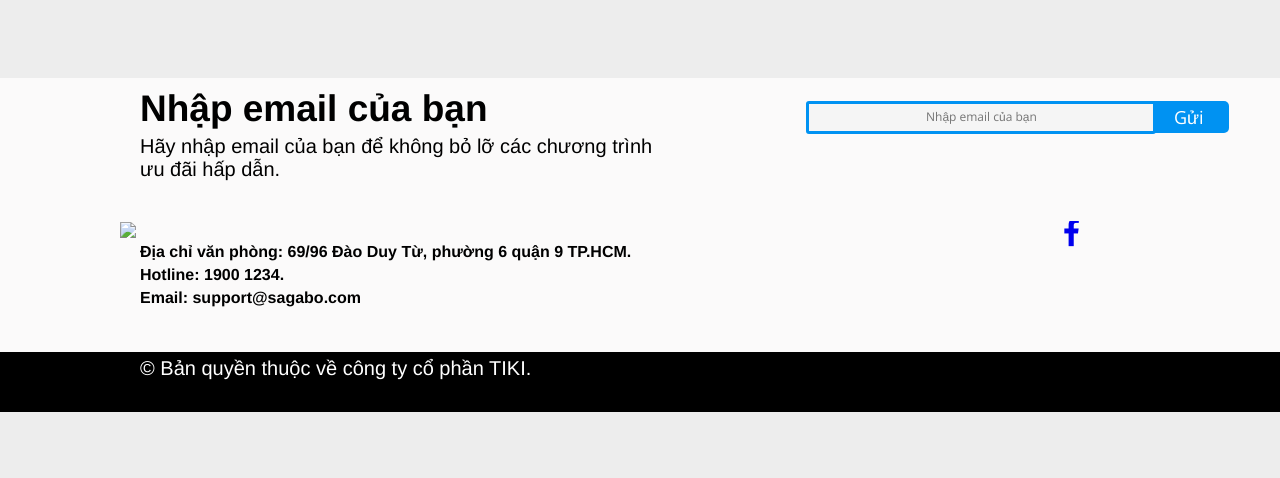
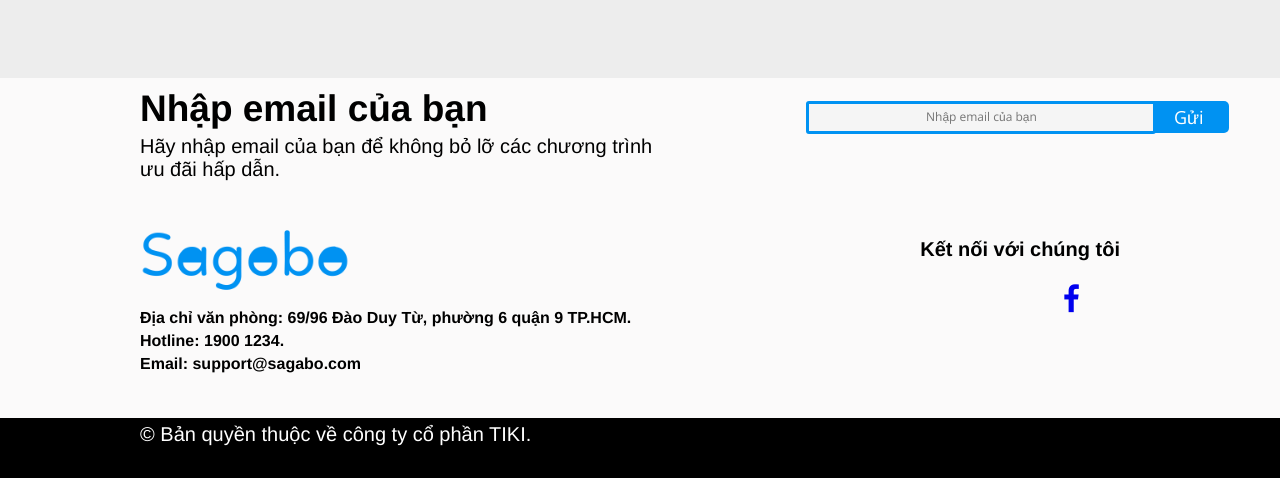
Before and after one commit to Haotk/web1, a plain HTML site: page Login/Login Form.html in a window 1280 px wide. Shown: the part 622-1100 px from the top of the page. Before the commit the page ends 1034 px from the top, so only its background shows below. Drawn offline with nearby package versions, Linux system fonts and the light colour scheme.

Commit message:
Update Login Form.html

```diff
--- a/Login/Login Form.html
+++ b/Login/Login Form.html
@@ -82,7 +82,7 @@
         <button type="submit" class="email-button"><p class="gui">Gửi</p></button>
   </div>
   <div class="footer2">
-    <img src="images/sagobomauxanh.png" class="footer-logo">
+    <img src="../index/sagobomauxanh.png" class="footer-logo">
 		<p class="info">Địa chỉ văn phòng: 69/96 Đào Duy Từ, phường 6 quận 9 TP.HCM.</p>
 		<p class="info">Hotline: 1900 1234.</p>
 		<p class="info">Email: support@sagabo.com</p>
```
